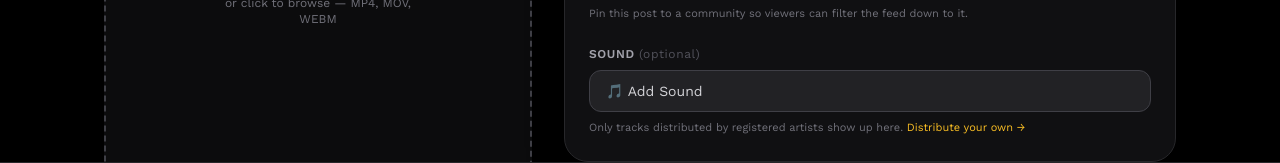
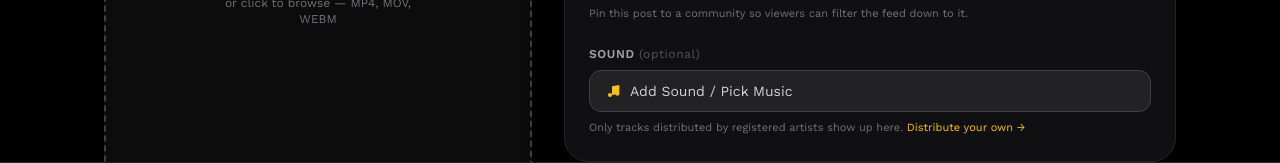
Before and after one commit to blessdhi25-png/reel-studio, a Next.js app in the folder frontend/: page /upload in a window 1280 px wide. Shown: the part 557-720 px from the top of the page. Built offline with nearby package versions, Linux system fonts and the light colour scheme; no server answers; sample sign-in values are in the browser's storage.

Commit message:
Implement MusicNoteIcon and enhance sound picker
Added MusicNoteIcon component for sound selection UI and updated sound picker integration.

```diff
--- a/frontend/src/app/upload/page.jsx
+++ b/frontend/src/app/upload/page.jsx
@@ -79,6 +79,16 @@ function XIcon(props) {
   );
 }
 
+function MusicNoteIcon({ className = '' }) {
+  return (
+    <svg viewBox="0 0 24 24" className={className} fill="currentColor" stroke="none">
+      <path d="M9 18V5l11-2v13" />
+      <circle cx="6" cy="18" r="3" />
+      <circle cx="17" cy="16" r="3" />
+    </svg>
+  );
+}
+
 const EMOJI_QUICKSET = ['🔥', '😂', '❤️', '🎬', '✨', '🎉', '👀', '🙌'];
 
 /* ------------------------------------------------------------------ */
@@ -115,8 +125,9 @@ function UploadPageInner() {
   const [caption, setCaption] = useState('');
   const [circle, setCircle] = useState(null);
 
-  // Sound picker — the actual browse/search/preview UI lives in
-  // <SoundPicker />; this page just holds the toggle + the chosen track.
+  // Sound picker — SoundPicker itself handles searching tracks distributed
+  // by registered artists (Artist Hub); this page just tracks whether the
+  // picker sheet is open and which track ended up selected.
   const [isSoundPickerOpen, setIsSoundPickerOpen] = useState(false);
   const [selectedTrack, setSelectedTrack] = useState(null);
 
@@ -481,29 +492,35 @@ function UploadPageInner() {
 
               {selectedTrack ? (
                 <div className="flex items-center justify-between gap-3 bg-amber-500/10 border border-amber-500/30 rounded-xl px-4 py-2.5">
+                  <p className="text-sm text-white truncate">
+                    🎵 {selectedTrack.title} <span className="text-zinc-400">· {selectedTrack.artistName}</span>
+                  </p>
+                  <div className="flex items-center gap-3 shrink-0">
                     <button
                       type="button"
                       onClick={() => setIsSoundPickerOpen(true)}
-                    className="flex-1 text-left text-sm text-white truncate"
+                      className="text-xs font-semibold text-amber-400 hover:text-amber-300"
                     >
-                    🎵 {selectedTrack.title} <span className="text-zinc-400">· {selectedTrack.artistName}</span>
+                      Change
                     </button>
                     <button
                       type="button"
                       onClick={() => setSelectedTrack(null)}
-                    className="text-zinc-400 hover:text-white shrink-0"
+                      className="text-zinc-400 hover:text-white"
                       aria-label="Remove sound"
                     >
                       <XIcon />
                     </button>
                   </div>
+                </div>
               ) : (
                 <button
                   type="button"
                   onClick={() => setIsSoundPickerOpen(true)}
-                  className="w-full flex items-center gap-2 bg-zinc-800/80 border border-zinc-700 text-zinc-300 hover:text-white hover:border-zinc-600 rounded-xl px-4 py-2.5 text-sm transition-colors"
+                  className="w-full flex items-center gap-2 bg-zinc-800/80 border border-zinc-700 text-zinc-300 hover:border-amber-500/50 hover:text-white rounded-xl px-4 py-2.5 text-sm transition-all"
                 >
-                  🎵 Add Sound
+                  <MusicNoteIcon className="w-4 h-4 text-amber-400 shrink-0" />
+                  Add Sound / Pick Music
                 </button>
               )}
               <p className="text-[11px] text-zinc-500 mt-2">
@@ -514,22 +531,6 @@ function UploadPageInner() {
               </p>
             </div>
           </div>
-
-          {isSoundPickerOpen && (
-            <SoundPicker
-              selectedTrackId={selectedTrack?.id}
-              onClose={() => setIsSoundPickerOpen(false)}
-              onSelect={(sound) =>
-                setSelectedTrack({
-                  id: sound.soundId,
-                  title: sound.title,
-                  artistName: sound.artistName,
-                  audioUrl: sound.soundUrl,
-                  coverUrl: sound.coverUrl,
-                })
-              }
-            />
-          )}
 
           {/* Publishing privileges */}
           <PublishingPrivileges
@@ -601,6 +602,17 @@ function UploadPageInner() {
 
       {showCamera && (
         <CameraRecorder onCaptured={handleCaptured} onCancel={() => setShowCamera(false)} />
+      )}
+
+      {isSoundPickerOpen && (
+        <SoundPicker
+          mode="browse"
+          selectedTrackId={selectedTrack?.id ?? null}
+          onClose={() => setIsSoundPickerOpen(false)}
+          onSelect={({ soundId, soundUrl, title, artistName }) => {
+            setSelectedTrack({ id: soundId, audioUrl: soundUrl, title, artistName });
+          }}
+        />
       )}
     </main>
   );
```
Lines whose indentation alone changed are shown as unchanged.
